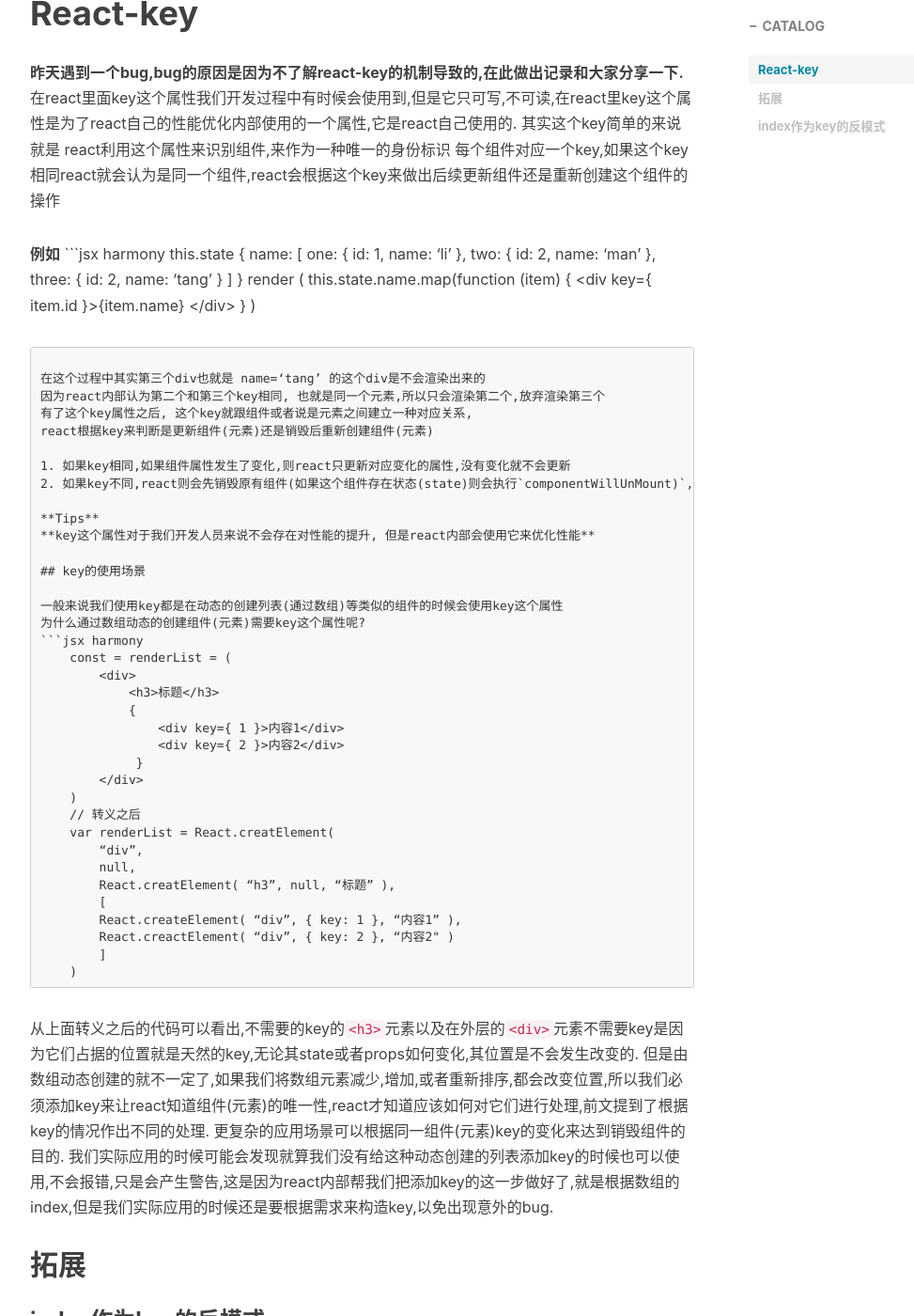
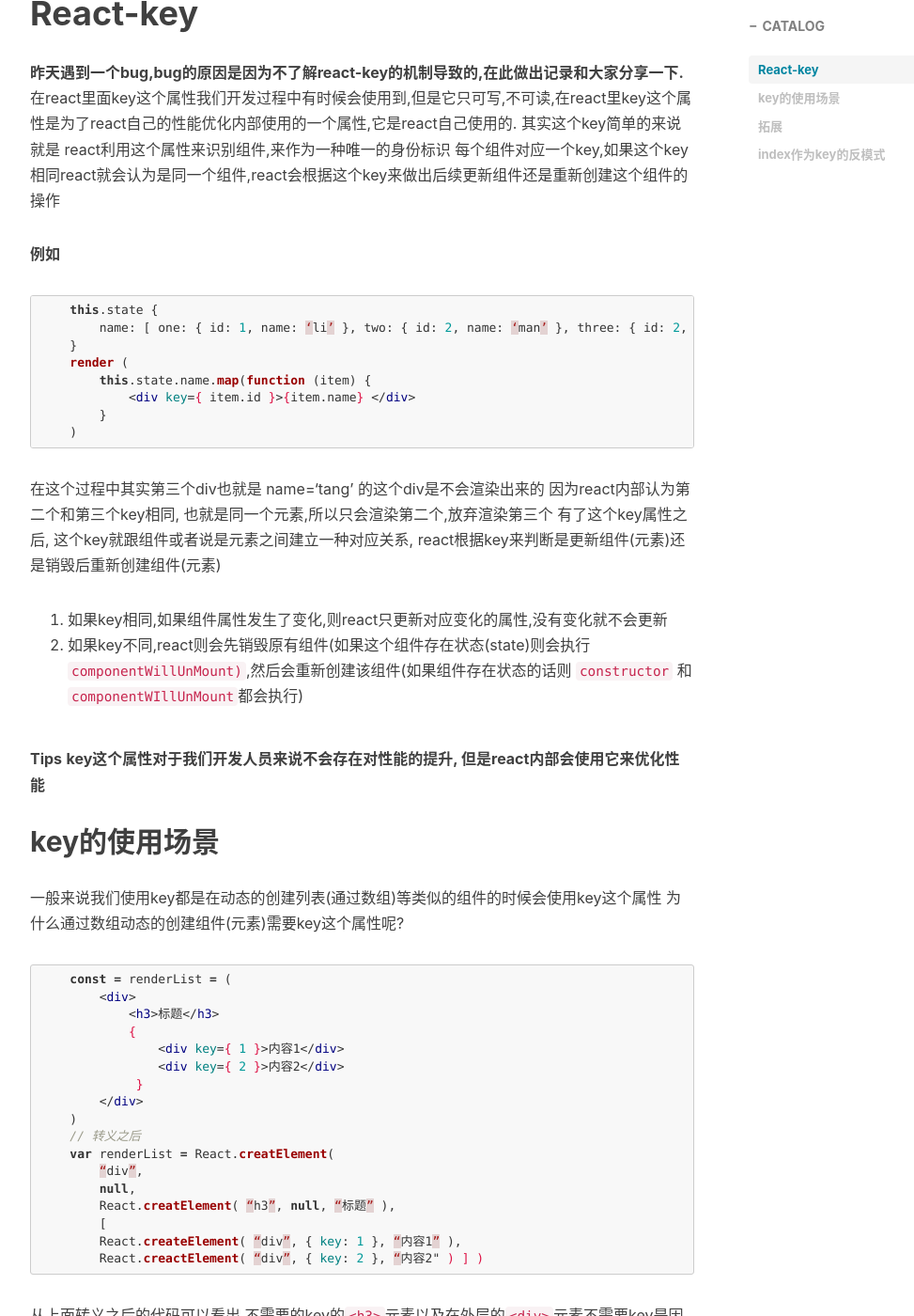
Before and after one commit to echoheart/echoheart.github.io, a Jekyll site: the page built from _posts/2018-08-03-React-key.md, in a window 1280 px wide and 1400 px high, scrolled down 578 px. Shown: the whole window at 94% size, without its empty margins (233-1206 px from the left). Built offline with Jekyll 4.4.1, drawn with Linux system fonts in a browser that asks for light colours; nearby versions of some CDN libraries; comment, search, counter and statistics services are not loaded; some of the changed text lies outside the part shown.

Commit message:
react-key

````diff
--- a/_posts/2018-08-03-React-key.md
+++ b/_posts/2018-08-03-React-key.md
@@ -17,7 +17,7 @@ tags:
 每个组件对应一个key,如果这个key相同react就会认为是同一个组件,react会根据这个key来做出后续更新组件还是重新创建这个组件的操作
 
 **例如**
-```jsx harmony
+```jsx
     this.state {
         name: [ one: { id: 1, name: ‘li’ }, two: { id: 2, name: ‘man’ }, three: { id: 2, name: ‘tang’ } ]
     }
@@ -43,7 +43,7 @@ react根据key来判断是更新组件(元素)还是销毁后重新创建组件(
 
 一般来说我们使用key都是在动态的创建列表(通过数组)等类似的组件的时候会使用key这个属性
 为什么通过数组动态的创建组件(元素)需要key这个属性呢?
-```jsx harmony
+```jsx
     const = renderList = (
         <div>
             <h3>标题</h3>
@@ -75,7 +75,7 @@ react根据key来判断是更新组件(元素)还是销毁后重新创建组件(
 **如果数组只是用作纯展示功能其实可以用index当做key值,但是如果是动态数组就不要使用index当做key**
 
 **我们的需求是一个用户的姓氏和名字的输入的组件**
-```jsx harmony
+```jsx
     this.state.name.map(
         function (item, index) {
             <Item key={ index } value={ name.title } />
@@ -118,7 +118,7 @@ react根据key来判断是更新组件(元素)还是销毁后重新创建组件(
 
 **解决办法**
 
-```javascript
+```js
     //当不能使用数组的index作为key 的时候,可以使用一个不变的全局变量来作为key
     let neverChangeNumber = 8;
     this.state.arr.forEach(function (item) {
@@ -132,7 +132,7 @@ react根据key来判断是更新组件(元素)还是销毁后重新创建组件(
 ```
 ###Key使用的注意事项
 
-```jsx harmony
+```jsx
     //key不仅仅可以应用到动态数组创建组件上,其他组件也可以应用key.
     //例如:
     this.state.isExchange ?
@@ -164,7 +164,7 @@ react根据key来判断是更新组件(元素)还是销毁后重新创建组件(
 ```
 
 当isExchange发生变化时,
-```jsx harmony
+```jsx
     <span key={1}>位置1</span>
     <span key={2}>位置2</span>
 ```
````
